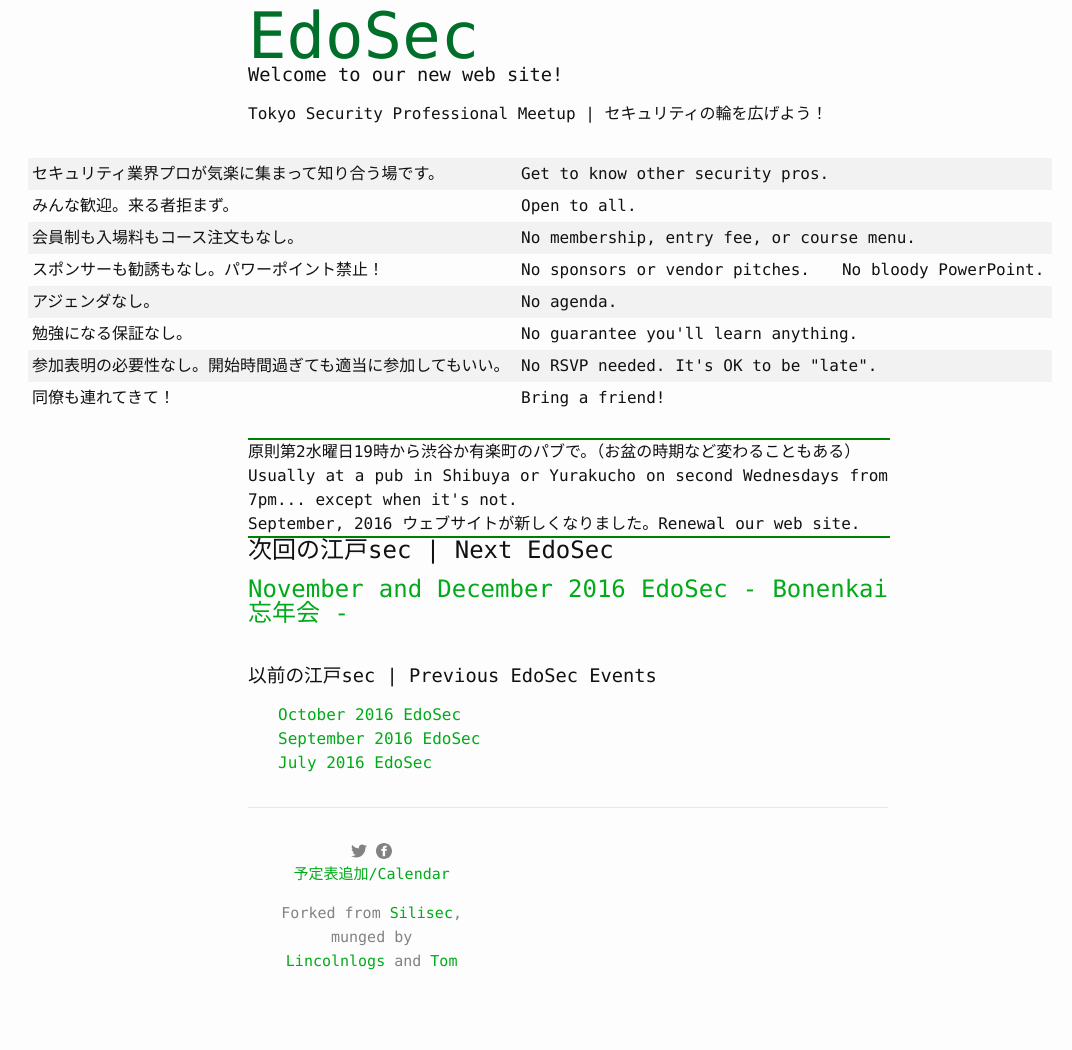
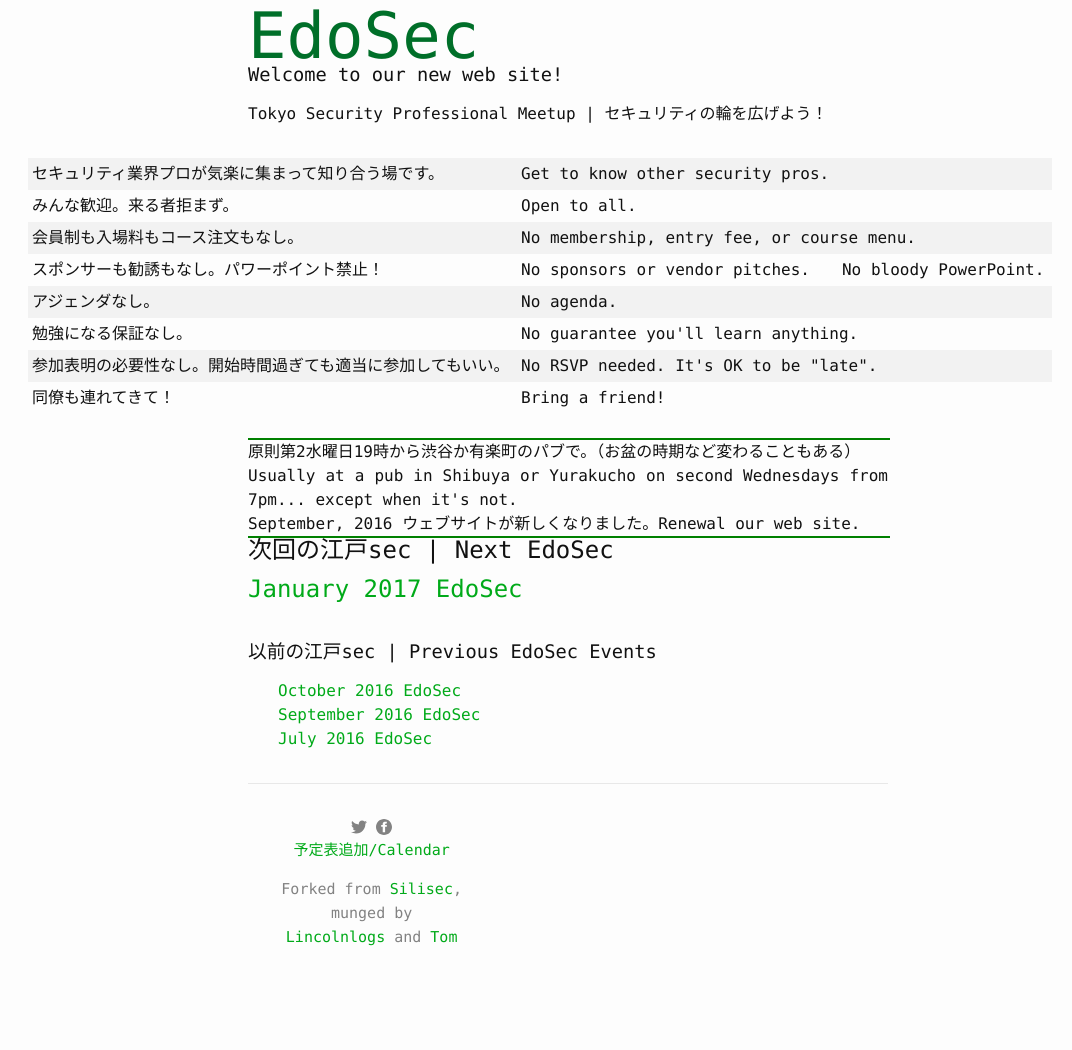
Before and after one commit to amanot0826/edosec_tokyo, a Jekyll site: the page built from index.html, in a window 1280 px wide. Shown: the whole page, without its empty margins (72-1144 px from the left). Built offline with Jekyll 4.4.1, drawn with Linux system fonts in a browser that asks for light colours; after the commit the page ends 1026 px from its top, so only the background shows below that.

Commit message:
Update and rename 2016-11-15-November.md to 2016-12-23-January.md

```diff
--- a/_posts/2016-11-15-November.md
+++ b/_posts/2016-12-23-January.md
@@ -1,20 +1,20 @@
 ---
 layout: post
-title: November and December 2016 EdoSec - Bonenkai 忘年会 -
+title: January 2017 EdoSec
 event-summary: EdoSec
 event-timezone: Asia/Tokyo
-event-start: 20161125T190000
-event-end: 20161125220000
+event-start: 20170113T190000
+event-end: 20170113T22000
 event-location: The Aldgate (Shibuya)
 event-location-jp: ジ・オールゲート 渋谷
 ---
 <p></p>
-<h2>November 25th 2016 (Friday)</h2>
+<h2>January 13th 2017 (Friday)</h2>
 
 江戸sec は19時より[{{ page.event-location-jp }}]({{ site.aldgate-jp }})にて開催します。<br>
 EdoSec will be at [{{ page.event-location }}]({{ site.aldgate-en }}) and starts at 7pm.<br>
 <p></p>
-2016年最後の開催です。<br>
-Next meetup is last event in this year. Please join us!<br>
+2017年 一回目の開催です。<br>
+Next meetup is first event in this year. Please join us!<br>
 <p></p>
 {% include map-aldgate.html %}
```
